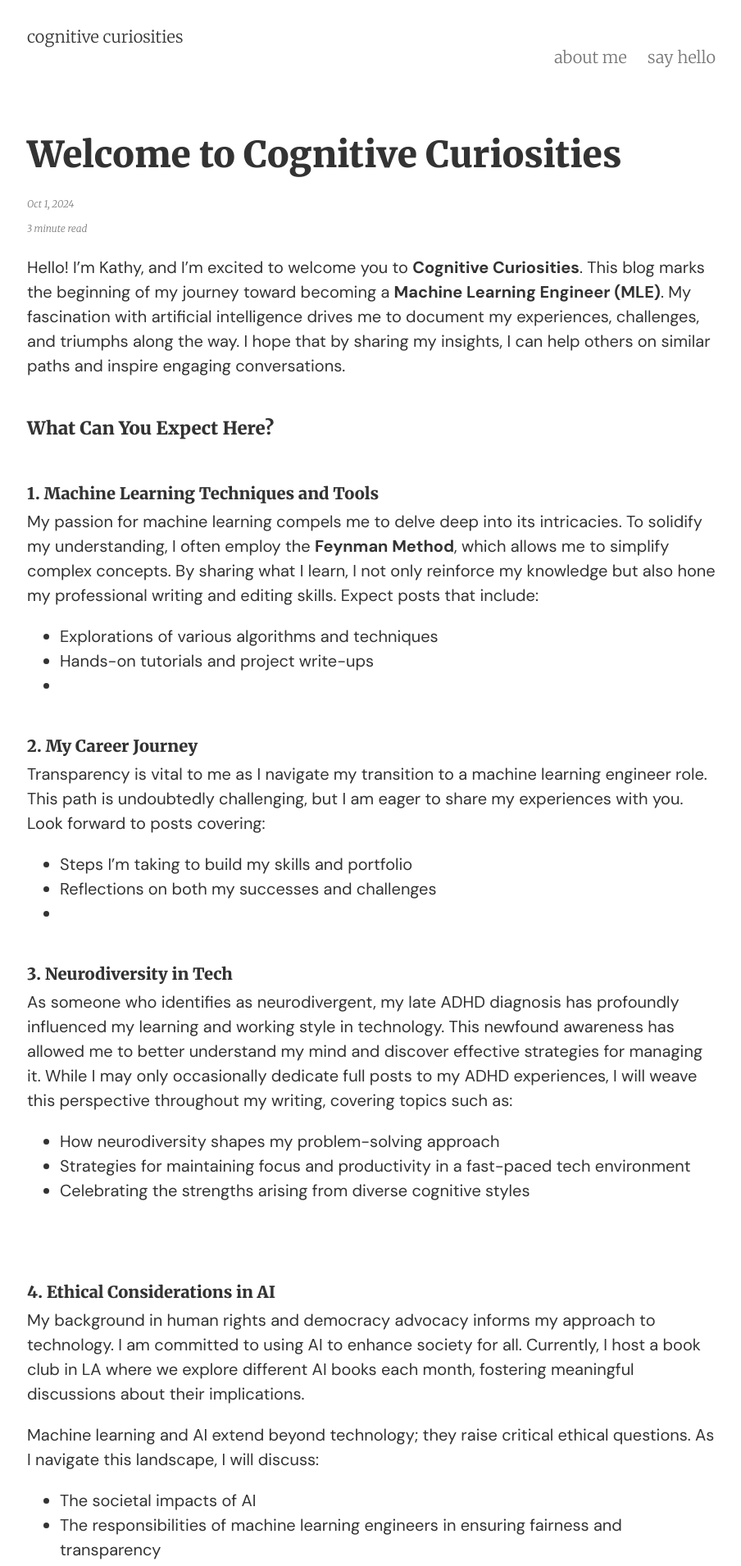
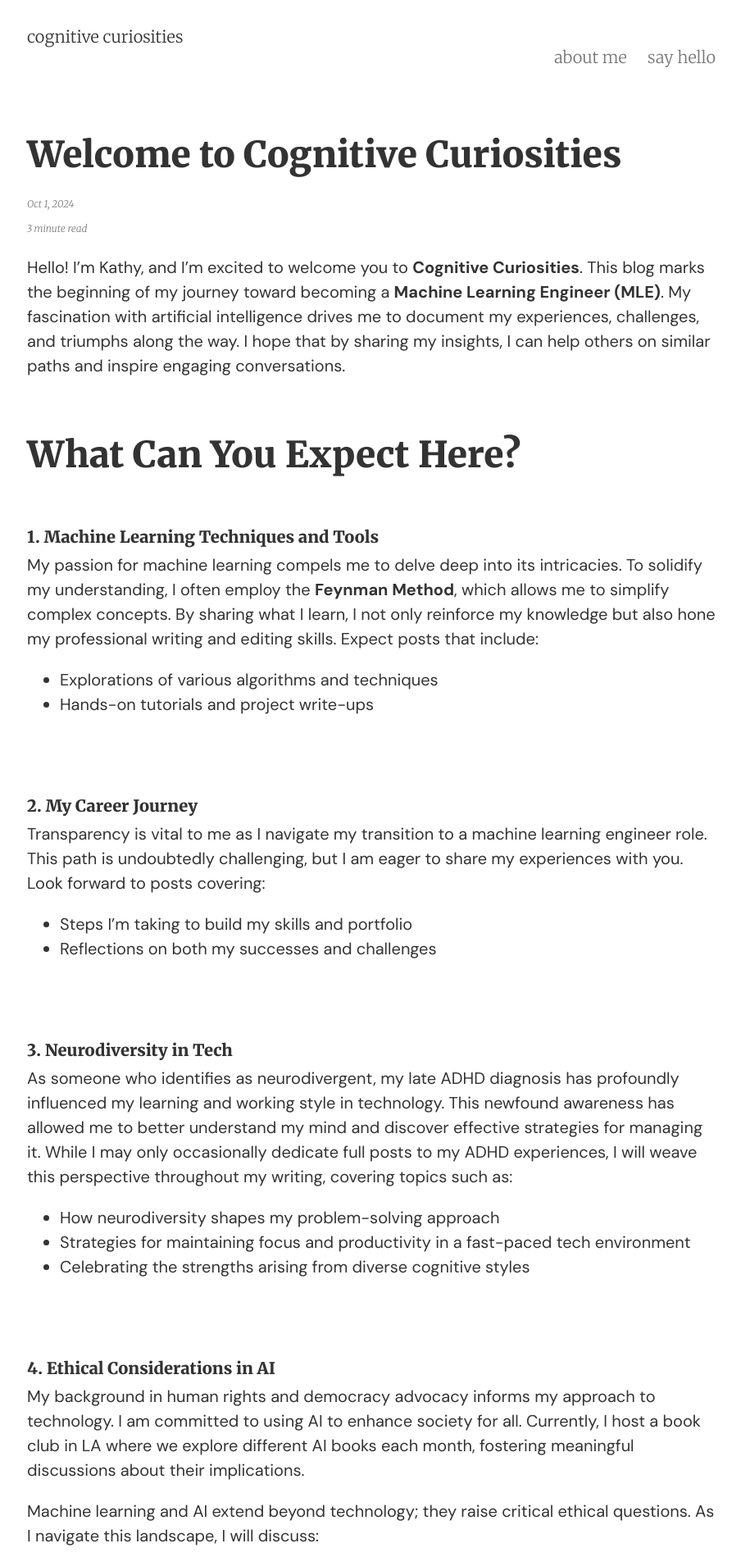
Before and after one commit to itstrieu/itstrieu.github.io, a Jekyll site: the page built from _posts/2024-10-01-welcome.md, in a window 1280 px wide. Shown: the top 1910 px of the page at 82% size, without its empty margins (187-1091 px from the left). Built offline with Jekyll 4.4.1, drawn with Linux system fonts in a browser that asks for light colours.

```diff
--- a/_posts/2024-10-01-welcome.md
+++ b/_posts/2024-10-01-welcome.md
@@ -16,7 +16,7 @@ description: An introduction to Cognitive Curiosities and what you can expect fr
 Hello! I’m Kathy, and I’m excited to welcome you to **Cognitive Curiosities**. This blog marks the beginning of my journey toward becoming a **Machine Learning Engineer (MLE)**. My fascination with artificial intelligence drives me to document my experiences, challenges, and triumphs along the way. I hope that by sharing my insights, I can help others on similar paths and inspire engaging conversations.
 <br>
 <br>
-## What Can You Expect Here?
+# What Can You Expect Here?
 <br>
 ### 1. Machine Learning Techniques and Tools
 
@@ -24,7 +24,7 @@ My passion for machine learning compels me to delve deep into its intricacies. T
 
 - Explorations of various algorithms and techniques
 - Hands-on tutorials and project write-ups
--
+
 <br>
 <br>
 
@@ -34,7 +34,7 @@ Transparency is vital to me as I navigate my transition to a machine learning en
 
 - Steps I’m taking to build my skills and portfolio
 - Reflections on both my successes and challenges
--
+
 <br>
 <br>
 
```
